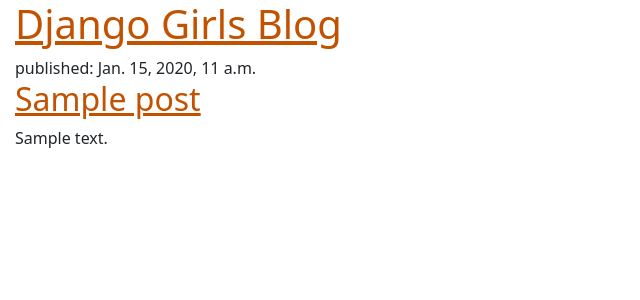
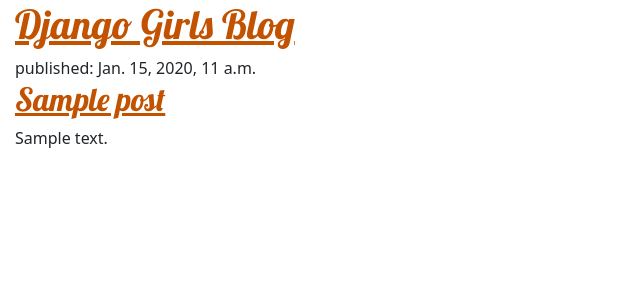
Before and after one commit to marvelouswebpro/my-first-blog, a Django app: page / in a window 1280 px wide. Shown: the top 300 px of the page, without its empty margins (0-640 px from the left). Run offline with Django 5.2, Linux system fonts and the light colour scheme; tables that the repository leaves empty hold one stand-in row (values such as "Sample post").

Commit message:
just working more on css

```diff
--- a/blog/static/css/blog.css
+++ b/blog/static/css/blog.css
@@ -1,5 +1,6 @@
 h1, a  h2, a {
     color: #C25100;
+    font-family: 'Lobster';
 }
 
 body {
--- a/blog/templates/blog/post_list.html
+++ b/blog/templates/blog/post_list.html
@@ -4,6 +4,7 @@
     <head>
         <title>Django Girls blog</title>
 	<link rel="stylesheet" href="https://cdn.jsdelivr.net/npm/bootstrap@5.1.3/dist/css/bootstrap.min.css" integrity="sha384-1BmE4kWBq78iYhFldvKuhfTAU6auU8tT94WrHftjDbrCEXSU1oBoqyl2QvZ6jIW3" crossorigin="anonymous">
+        <link rel="stylesheet" href="https://fonts.googleapis.com/css?family=Lobster&subset=latin,latin-ext">
         <link rel="stylesheet" href="{% static 'css/blog.css' %}">
     </head>
     <body>
```
